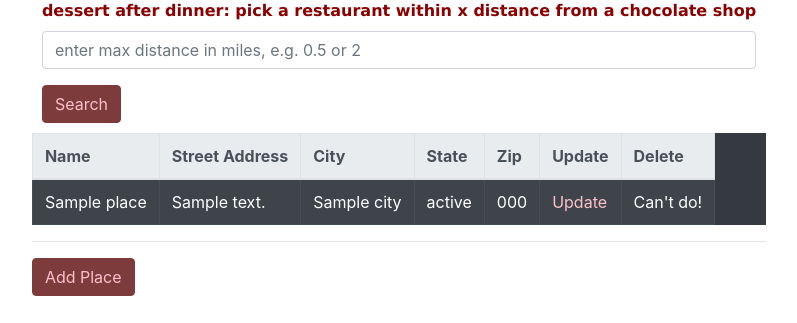
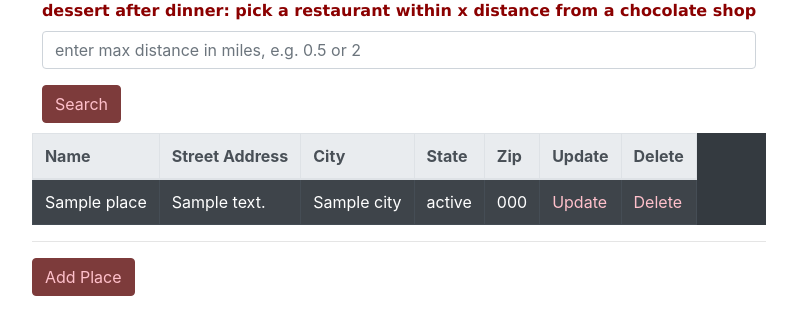
Before and after one commit to nickrally/postgis-plc, a Flask app: template templates/home.html in a window 1280 px wide. Shown: the part 219-542 px from the top of the page, without its empty margins (241-1038 px from the left). Run offline with Flask 2, Linux system fonts and the light colour scheme; the template is opened without the code that fills it: most values are stand-ins (such as "Sample title", 1, 10 or a date in 2020); parts of the project's set-up code (start-up, migrations or seed data) failed here and were passed over; some libraries are stand-ins or nearby versions.

Commit message:
removed conditional to delete plc

```diff
--- a/templates/home.html
+++ b/templates/home.html
@@ -26,11 +26,7 @@
            <td>{{place.state}}</td>
            <td>{{place.zip}}</td>
            <td><a href="edit/{{place.id}}">Update</a></td>
-           {% if place.id > 1 %}
            <td><a href="delete/{{place.id}}">Delete</a></td>
-           {% else %}
-           <td>Can't do!</a></td>
-           {% endif %}
         </tr>
         {% endfor %}
       </tbody>
```
